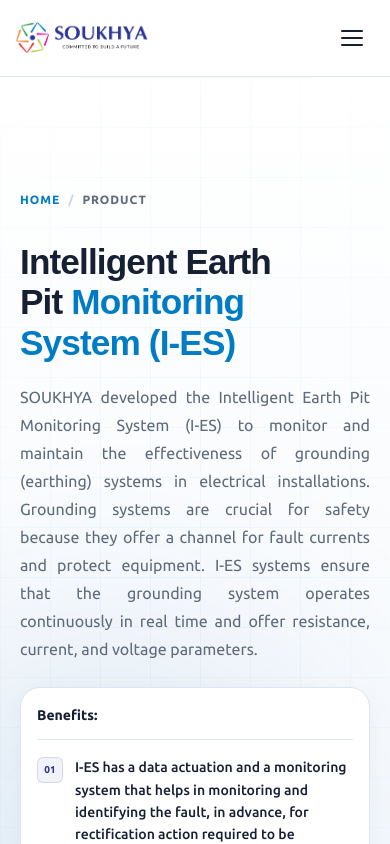
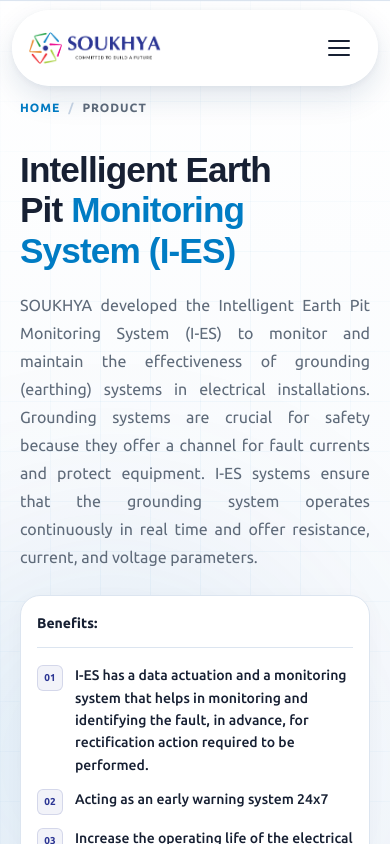
Before and after one commit to ChandanHegde24/SoukhyaTech, a React (Vite) app: page /product in a window 390 px wide. Shown: the top 844 px of the page. Built offline with nearby package versions, Linux system fonts and the light colour scheme.

Commit message:
nav UI/UX is changed

```diff
--- a/src/components/Hero/Hero.css
+++ b/src/components/Hero/Hero.css
@@ -6,7 +6,7 @@
 .hero-cinematic {
   position: relative;
   width: 100%;
-  height: calc(100svh - var(--navbar-height));
+  height: 100svh;
   min-height: 580px;
   max-height: 880px;
   display: flex;
@@ -351,7 +351,7 @@
 
 @media (max-width: 960px) {
   .hero-cinematic {
-    height: calc(100svh - var(--navbar-height));
+    height: 100svh;
     min-height: 520px;
     max-height: 720px;
   }
@@ -363,7 +363,7 @@
 
 @media (max-width: 768px) {
   .hero-cinematic {
-    height: calc(100svh - var(--navbar-height));
+    height: 100svh;
     min-height: 480px;
     max-height: none;
   }
@@ -383,7 +383,6 @@
   }
 
   .hero-cinematic__container {
-    padding-top: var(--space-2);
     padding-bottom: var(--space-10);
   }
 
--- a/src/components/Navbar/Navbar.css
+++ b/src/components/Navbar/Navbar.css
@@ -4,24 +4,17 @@
 
 .navbar {
   position: fixed;
-  top: 0;
+  top: 14px;
   left: 0;
   right: 0;
   z-index: var(--z-navbar);
   height: var(--navbar-height);
-  background: rgba(255, 255, 255, 0.6);
-  backdrop-filter: blur(12px);
-  -webkit-backdrop-filter: blur(12px);
-  border-bottom: 1px solid transparent;
+  pointer-events: none;
   transition: all var(--trans-base);
 }
 
 .navbar--scrolled {
-  background: rgba(255, 255, 255, 0.82);
-  backdrop-filter: blur(18px);
-  -webkit-backdrop-filter: blur(18px);
-  border-bottom: 1px solid var(--border-light);
-  box-shadow: 0 4px 20px rgba(20, 60, 110, 0.05);
+  top: 10px;
 }
 
 .navbar__inner {
@@ -33,6 +26,19 @@
   display: flex;
   align-items: center;
   gap: var(--space-8);
+  pointer-events: auto;
+  background: rgba(255, 255, 255, 0.86);
+  backdrop-filter: blur(18px);
+  -webkit-backdrop-filter: blur(18px);
+  border: 1px solid rgba(255, 255, 255, 0.9);
+  border-radius: var(--radius-full);
+  box-shadow: 0 12px 30px rgba(20, 60, 110, 0.12), 0 2px 8px rgba(20, 60, 110, 0.06);
+  transition: all var(--trans-base);
+}
+
+.navbar--scrolled .navbar__inner {
+  background: rgba(255, 255, 255, 0.94);
+  box-shadow: 0 16px 36px rgba(20, 60, 110, 0.16), 0 2px 8px rgba(20, 60, 110, 0.08);
 }
 
 /* ── Brand / Logo ── */
@@ -166,11 +172,11 @@
 /* ── Mobile Menu ── */
 .navbar__mobile {
   position: fixed;
-  top: var(--navbar-height);
+  top: 0;
   right: 0;
   bottom: 0;
   left: 0;
-  z-index: calc(var(--z-navbar) - 1);
+  z-index: calc(var(--z-navbar) + 1);
   background: var(--white);
   display: flex;
   flex-direction: column;
@@ -178,6 +184,7 @@
   padding: var(--space-6) max(var(--space-5), env(safe-area-inset-right)) max(var(--space-6), env(safe-area-inset-bottom)) max(var(--space-5), env(safe-area-inset-left));
   overflow-y: auto;
   overscroll-behavior: contain;
+  pointer-events: auto;
 }
 
 .navbar__mobile-links {
@@ -200,6 +207,8 @@
   letter-spacing: 0;
   color: var(--text-primary);
   border: 1px solid transparent;
+  pointer-events: auto;
+  touch-action: manipulation;
   transition: all var(--trans-base);
 }
 
@@ -255,9 +264,31 @@
 
 /* ── Responsive ── */
 @media (max-width: 900px) {
+  .navbar {
+    position: fixed;
+    top: 10px;
+    padding: 0 12px;
+  }
+
+  .navbar--scrolled {
+    top: 8px;
+  }
+
+  .navbar__inner {
+    padding: 0 1rem;
+    gap: var(--space-4);
+  }
+
   .navbar__links { display: none; }
   .navbar__cta   { display: none; }
-  .navbar__hamburger { display: flex; margin-left: auto; }
+  .navbar__hamburger {
+    display: flex;
+    margin-left: auto;
+    position: relative;
+    z-index: calc(var(--z-navbar) + 2);
+    pointer-events: auto;
+    touch-action: manipulation;
+  }
 }
 
 @media (max-width: 480px) {
--- a/src/components/ProductShowcase/ProductShowcase.css
+++ b/src/components/ProductShowcase/ProductShowcase.css
@@ -5,7 +5,7 @@
 .product-showcase {
   position: relative;
   background: linear-gradient(180deg, #FFFFFF 0%, #F4F8FC 60%, #EEF5FB 100%);
-  padding: calc(var(--nav-height) + var(--space-8)) 0 var(--space-10);
+  padding: var(--hero-nav-offset) 0 var(--space-10);
   border-bottom: 1px solid var(--border-light);
   overflow: hidden;
 }
@@ -279,7 +279,7 @@
 
 @media (max-width: 640px) {
   .product-showcase {
-    padding: calc(var(--nav-height) + var(--space-8)) 0 var(--space-12);
+    padding: var(--hero-nav-offset) 0 var(--space-12);
   }
 
   .product-showcase__benefits-wrap {
--- a/src/pages/About.css
+++ b/src/pages/About.css
@@ -8,6 +8,7 @@
   overflow-x: hidden;
   position: relative;
   width: 100%;
+  padding: 0;
 }
 
 /* ------------------------------------------------------------
@@ -15,7 +16,7 @@
    ------------------------------------------------------------ */
 .about-hero {
   position: relative;
-  padding: var(--space-12) 0 var(--space-12);
+  padding: var(--hero-nav-offset) 0 var(--space-10);
   background: linear-gradient(180deg, #FFFFFF 0%, #F4F8FC 60%, #EEF5FB 100%);
   border-bottom: 1px solid var(--border-light);
   overflow: hidden;
@@ -829,7 +830,7 @@
 
 @media (max-width: 640px) {
   .about-hero {
-    padding: var(--space-8) 0 var(--space-10);
+    padding: var(--hero-nav-offset) 0 var(--space-10);
   }
 
   .about-nav-bar__label {
--- a/src/pages/Contact.css
+++ b/src/pages/Contact.css
@@ -14,8 +14,8 @@
    1. EDITORIAL CONTACT HERO
    ------------------------------------------------------------ */
 .contact-hero {
+  padding: var(--hero-nav-offset) 0 var(--space-10);
   position: relative;
-  padding: calc(var(--nav-height) + var(--space-8)) 0 var(--space-10);
   background: linear-gradient(180deg, #FFFFFF 0%, #F4F8FC 60%, #EEF5FB 100%);
   border-bottom: 1px solid var(--border-light);
   overflow: hidden;
@@ -604,7 +604,7 @@
 
 @media (max-width: 640px) {
   .contact-hero {
-    padding: calc(var(--nav-height) + var(--space-8)) 0 var(--space-12);
+    padding: var(--hero-nav-offset) 0 var(--space-12);
   }
 
   .contact-main-section {
--- a/src/pages/Home.jsx
+++ b/src/pages/Home.jsx
@@ -299,7 +299,7 @@
             <div className="strengths-dna-panel__header" aria-hidden="true">
               <div className="strengths-dna-panel__coord">
                 <span className="strengths-dna-panel__plus">+</span>
-                <span>ARCHITECTURE MATRIX // LAYERED DISCIPLINE</span>
+                <span>ARCHITECTURE MATRIX LAYERED DISCIPLINE</span>
               </div>
               <div className="strengths-dna-panel__status">
                 <span className="strengths-dna-panel__status-dot" />
@@ -345,7 +345,7 @@
 
                       {/* Right Active Indicator */}
                       <div className="strength-dna-layer__suffix" aria-hidden="true">
-                        <span className="strength-dna-layer__tag">DISCIPLINE_0{index + 1}</span>
+                        <span className="strength-dna-layer__tag">DISCIPLINE 0{index + 1}</span>
                         <span className="strength-dna-layer__arrow">→</span>
                       </div>
                     </div>
--- a/src/pages/Product.css
+++ b/src/pages/Product.css
@@ -1,7 +1,10 @@
 .product-page {
-  width: 100%;
+  position: relative;
+  padding: 0;
+  background: linear-gradient(180deg, #FFFFFF 0%, #F4F8FC 60%, #EEF5FB 100%);
+  border-bottom: 1px solid var(--border-light);
   overflow: clip;
-  background: var(--white);
+  background-size: 15px 15px 15px 15px;
 }
 
 .product-story-connector {
--- a/src/pages/Services.jsx
+++ b/src/pages/Services.jsx
@@ -370,7 +370,7 @@
       <section className="section section--white process-journey-section" aria-labelledby="journey-title">
         <div className="container">
           <Reveal className="text-center" style={{ marginBottom: 'var(--space-12)' }}>
-            <span className="eyebrow">Continuous Operational Lifecycle</span>
+            <span className="eyebrow">Continuous Operational Lifecycle</span> <span className="eyebrow"></span>
             <h2 id="journey-title" className="heading-xl">
               From Infrastructure to Intelligence
             </h2>
--- a/src/pages/Solutions.css
+++ b/src/pages/Solutions.css
@@ -15,12 +15,12 @@
    ------------------------------------------------------------ */
 .solutions-hero {
   position: relative;
-  padding: var(--space-12) 0 var(--space-12);
+  padding: var(--hero-nav-offset) 0 var(--space-10);
   background: linear-gradient(180deg, #FFFFFF 0%, #F4F8FC 60%, #EEF5FB 100%);
   border-bottom: 1px solid var(--border-light);
   overflow: hidden;
+  background-size: 15px 15px 15px 15px;
   background-image: url(/public/image.png);
-  background-size: 15px 15px 15px 15px;
 }
 
 .solutions-hero__bg-grid {
@@ -894,7 +894,7 @@
 
 @media (max-width: 640px) {
   .solutions-hero {
-    padding: var(--space-8) 0 var(--space-10);
+    padding: var(--hero-nav-offset) 0 var(--space-10);
   }
 
   .solutions-nav-bar__label {
--- a/src/styles/globals.css
+++ b/src/styles/globals.css
@@ -88,7 +88,6 @@
   width: 100%;
   display: flex;
   flex-direction: column;
-  padding-top: var(--navbar-height);
 }
 
 /* ── Containers ── */
--- a/src/styles/variables.css
+++ b/src/styles/variables.css
@@ -112,6 +112,19 @@
   /* ── Navbar ── */
   --navbar-height:     76px;
   --nav-height:        76px;
+  --hero-nav-offset:   calc(var(--navbar-height) + var(--space-8));
+}
+
+@media (max-width: 900px) {
+  :root {
+    --hero-nav-offset: calc(var(--navbar-height) + var(--space-6));
+  }
+}
+
+@media (max-width: 480px) {
+  :root {
+    --hero-nav-offset: calc(var(--navbar-height) + var(--space-4));
+  }
 }
 
 /* Reduced-motion support */
```
Also changed, not shown: src/pages/Services.css (+8 -4 lines), 4 other files (tests, documents, lock files or other folders).
